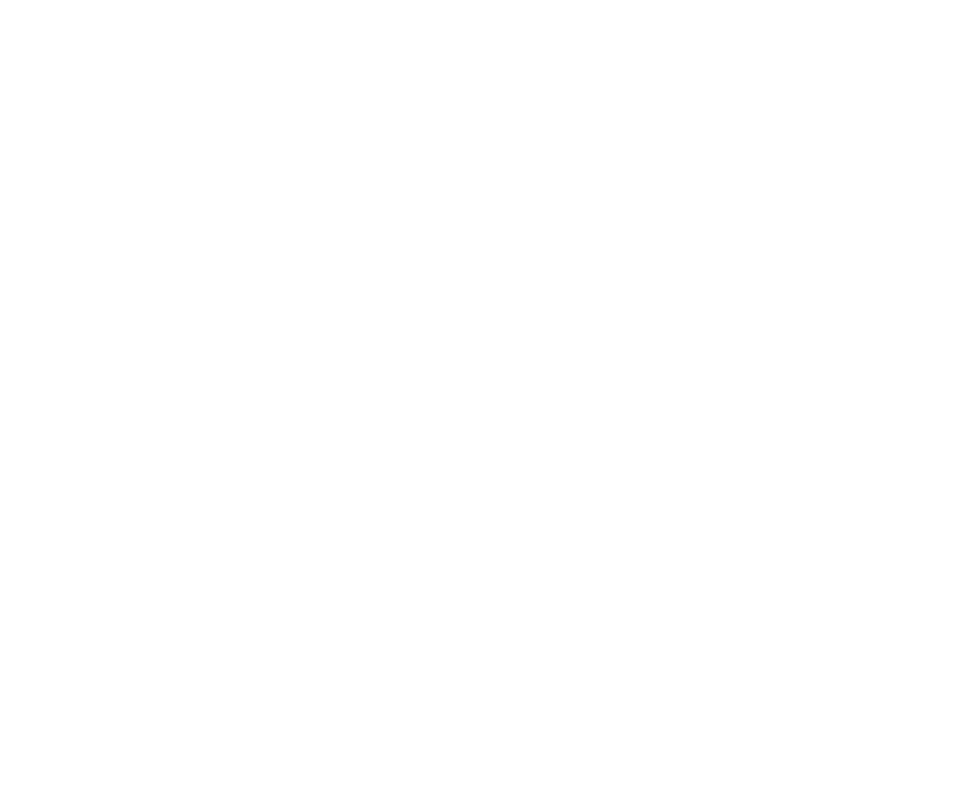
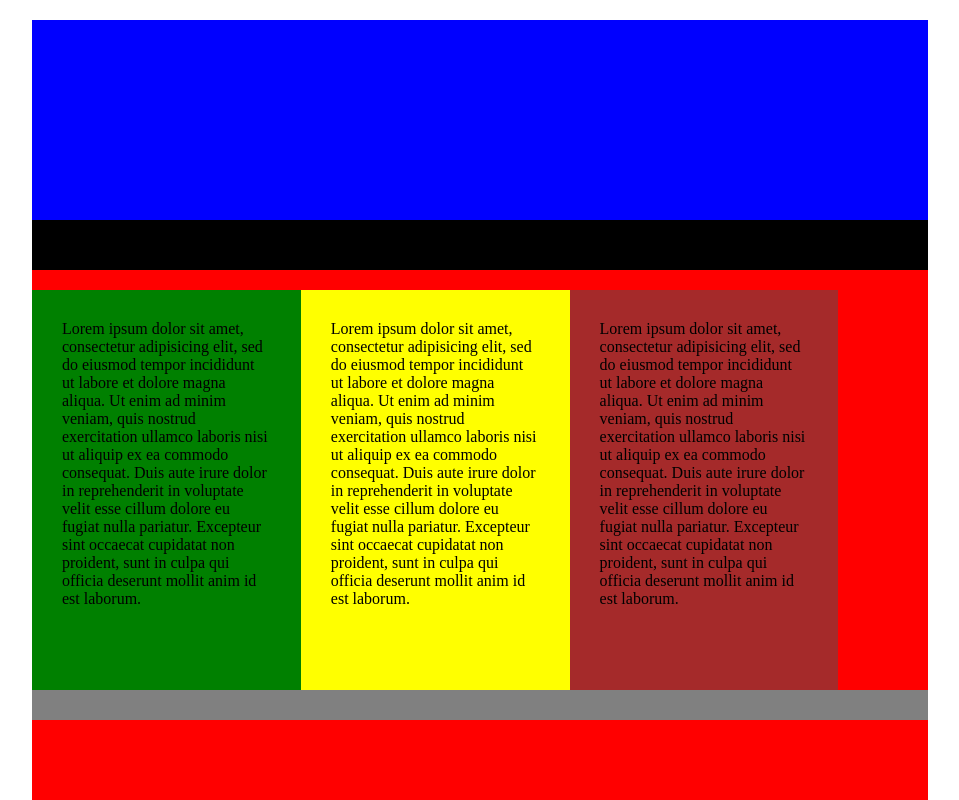
Before and after one commit to fabiogadau/htmlcss-struttura-wp, a plain HTML site: page index.html in a window 1280 px wide. Shown: the top 800 px of the page, without its empty margins (160-1119 px from the left). Drawn offline with Linux system fonts and the light colour scheme.

Commit message:
primo step

```diff
--- a/index.html
+++ b/index.html
@@ -2,9 +2,30 @@
 <html lang="en" dir="ltr">
   <head>
     <meta charset="utf-8">
-    <title></title>
+    <title>htmlcss-struttura-wp</title>
+    <link rel="stylesheet" href="styles/main.css">
   </head>
   <body>
 
+    <!--Main Container-->
+    <div id="main-container">
+
+      <!--Header-->
+      <header class="main-header">
+        <div id="menu"></div>
+      </header>
+
+      <!--Main Content-->
+      <main class="main-content clearfix">
+        <div class="left col">Lorem ipsum dolor sit amet, consectetur adipisicing elit, sed do eiusmod tempor incididunt ut labore et dolore magna aliqua. Ut enim ad minim veniam, quis nostrud exercitation ullamco laboris nisi ut aliquip ex ea commodo consequat. Duis aute irure dolor in reprehenderit in voluptate velit esse cillum dolore eu fugiat nulla pariatur. Excepteur sint occaecat cupidatat non proident, sunt in culpa qui officia deserunt mollit anim id est laborum.</div>
+        <div class="content col">Lorem ipsum dolor sit amet, consectetur adipisicing elit, sed do eiusmod tempor incididunt ut labore et dolore magna aliqua. Ut enim ad minim veniam, quis nostrud exercitation ullamco laboris nisi ut aliquip ex ea commodo consequat. Duis aute irure dolor in reprehenderit in voluptate velit esse cillum dolore eu fugiat nulla pariatur. Excepteur sint occaecat cupidatat non proident, sunt in culpa qui officia deserunt mollit anim id est laborum.</div>
+        <div class="right col">Lorem ipsum dolor sit amet, consectetur adipisicing elit, sed do eiusmod tempor incididunt ut labore et dolore magna aliqua. Ut enim ad minim veniam, quis nostrud exercitation ullamco laboris nisi ut aliquip ex ea commodo consequat. Duis aute irure dolor in reprehenderit in voluptate velit esse cillum dolore eu fugiat nulla pariatur. Excepteur sint occaecat cupidatat non proident, sunt in culpa qui officia deserunt mollit anim id est laborum.</div>
+      </main>
+
+      <!--Main Footer-->
+      <footer class="main-footer"></footer>
+
+    </div>
+
   </body>
 </html>
--- a/styles/main.css
+++ b/styles/main.css
@@ -0,0 +1,63 @@
+* {
+  box-sizing: border-box;
+  margin: 0;
+}
+
+#main-container {
+  max-width: 70%;
+  height: 1200px;
+  margin: 0 auto;
+  background: red;
+  content: '';
+}
+
+.main-header {
+  position: relative;
+  height: 250px;
+  background: blue;
+  margin: 20px auto 20px;
+}
+
+#menu {
+  position: absolute;
+  top: 200px;
+  width: 100%;
+  height: 50px;
+  background: black;
+}
+
+.clearfix::after {
+  content: '';
+  display: table;
+  clear: both;
+}
+
+.col {
+  padding: 30px;
+}
+
+.left {
+  float: left;
+  width: 30%;
+  height: 400px;
+  background: green;
+}
+
+.content {
+  float: left;
+  width: 30%;
+  height: 400px;
+  background: yellow;
+}
+
+.right {
+  float: left;
+  width: 30%;
+  height: 400px;
+  background: brown;
+}
+
+.main-footer {
+  height: 30px;
+  background: grey;
+}
```
